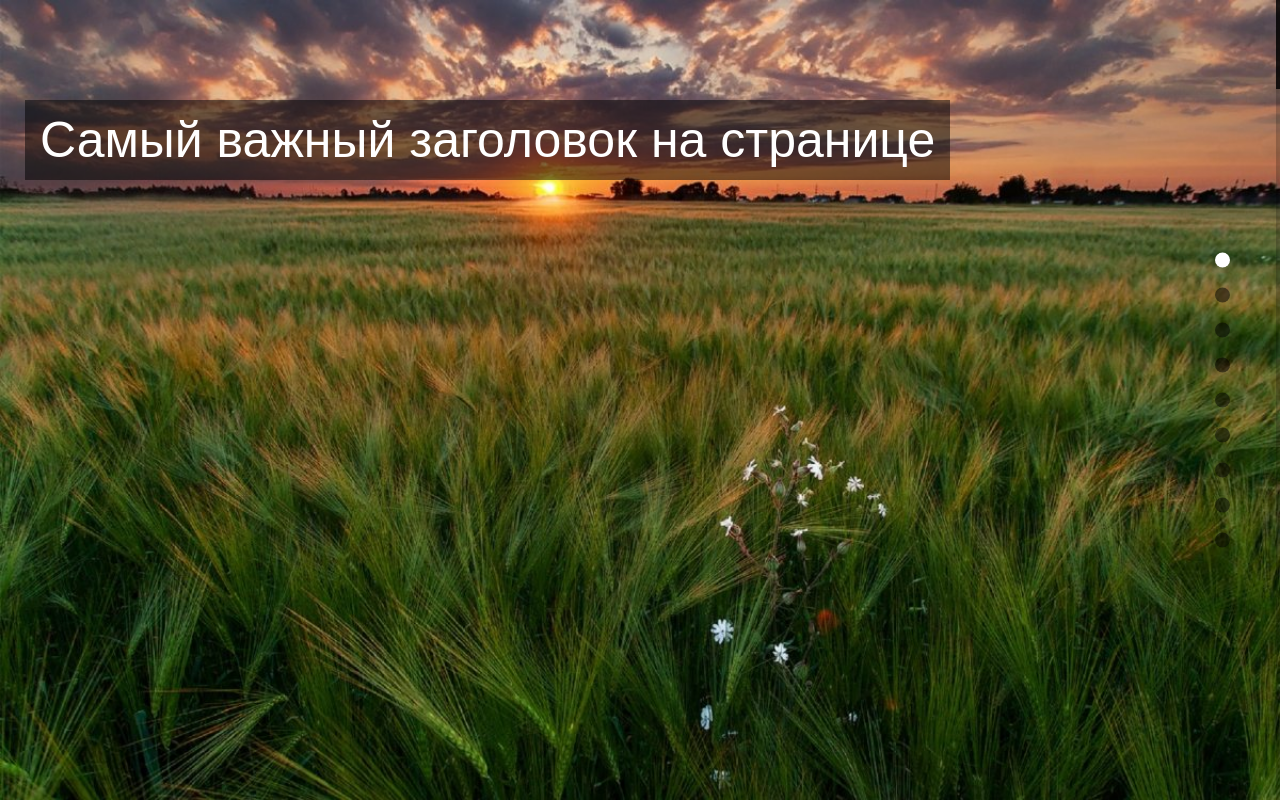
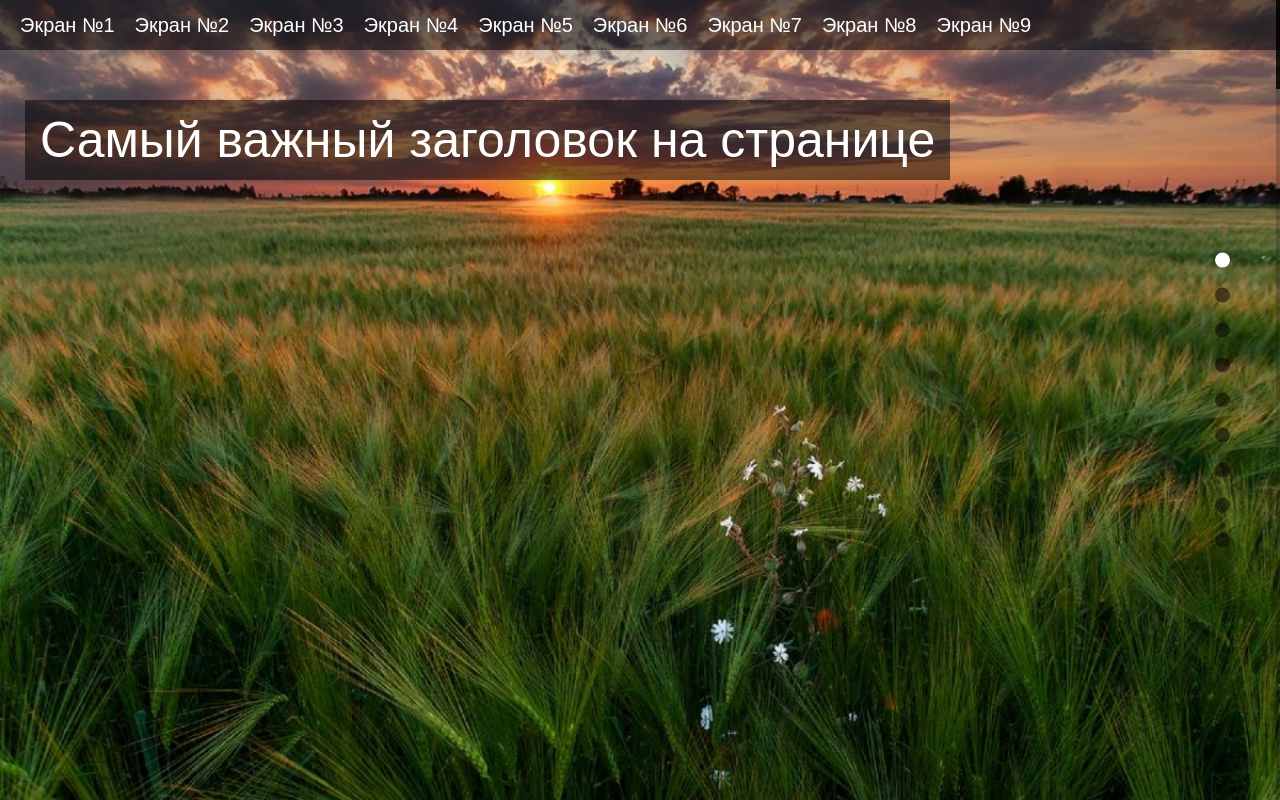
Before and after one commit to randominical/swiper_landing, a plain HTML site: page index.html in a window 1280 px wide. Drawn offline with nearby package versions, Linux system fonts and the light colour scheme.

Commit message:
Создание меню

```diff
--- a/index.html
+++ b/index.html
@@ -9,6 +9,19 @@
 <body>
     <!--по уроку: https://youtu.be/tBIHMzD1BZM-->
     <div class="wrapper">
+        <header class="header">
+            <nav class="header__menu menu">
+                <a href="" class="menu__link">Экран №1</a>
+                <a href="" class="menu__link">Экран №2</a>
+                <a href="" class="menu__link">Экран №3</a>
+                <a href="" class="menu__link">Экран №4</a>
+                <a href="" class="menu__link">Экран №5</a>
+                <a href="" class="menu__link">Экран №6</a>
+                <a href="" class="menu__link">Экран №7</a>
+                <a href="" class="menu__link">Экран №8</a>
+                <a href="" class="menu__link">Экран №9</a>
+            </nav>
+        </header>
         <main class="page">
             <div class="page__wrapper">
                 <div class="page__screen screen">
--- a/style.css
+++ b/style.css
@@ -39,6 +39,28 @@ body {
 .wrapper {
     min-height: 100%;
 }
+/*----------------*/
+.header {
+    position: fixed;
+    width: 100%;
+    top: 0;
+    left: 0;
+    z-index: 50;
+    padding: 0 20px;
+    background-color: rgba(0, 0, 0, 0.5);
+}
+.menu {
+    display: flex;
+    min-height: 50px;
+    align-items: center;
+}
+.menu__link {
+    color: #fff;
+    font-size: 20px;
+    transition: color 0.3s ease 0s;
+    margin: 0 20px 0 0;
+}
+/*----------------*/
 .page {
     position: fixed;
     width: 100%;
```
